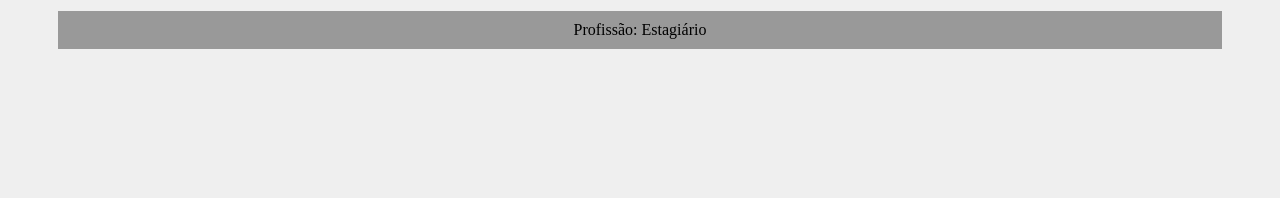
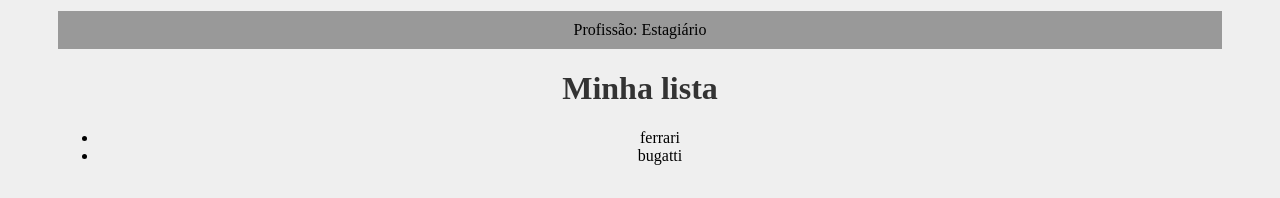
Before and after one commit to alissonfilipe/cursoReact, a React (Create React App) app: page / in a window 1280 px wide. Shown: the part 754-952 px from the top of the page. Before the commit the page ends 877 px from the top, so only its background shows below. Built offline with nearby package versions, Linux system fonts and the light colour scheme.

Commit message:
class using Reacts fragments

```diff
--- a/src/App.js
+++ b/src/App.js
@@ -3,6 +3,7 @@
 import SayMyName from './components/SayMyName';
 import Pessoa from './components/Pessoa';
 import Frase from './components/Frase';
+import List from './components/List.js';
 
 function App() {
 
@@ -24,7 +25,7 @@
       <SayMyName nome="alisson"/>
       <SayMyName nome={nome} />
       <Pessoa nome="Alisson" idade="21" profissao="Estagiário" foto="https://cdn.pixabay.com/photo/2018/03/26/20/49/tiger-3264048_640.jpg"/>
-
+      <List/>
     </div>
   );
 }
--- /dev/null
+++ b/src/components/Item.js
@@ -0,0 +1,9 @@
+function Item(props){
+    return (
+        <>
+        <li>{props.marca}</li>
+        </>
+    )
+}
+
+export default Item
--- /dev/null
+++ b/src/components/List.js
@@ -0,0 +1,16 @@
+import Item from "./Item"
+
+function List(){
+    return (
+        <>
+        <h1>Minha lista</h1>
+        <ul>
+            <Item marca= "ferrari"/>
+            <Item marca= "bugatti"/>
+
+        </ul>
+        </>
+    )
+}
+
+export default List
--- a/src/index.css
+++ b/src/index.css
@@ -1,6 +1,7 @@
 body {
   padding: 50px;
   background-color: #efefef;
+  padding-bottom: 50px;
 }
 
 h1 {
```
Also changed, not shown: 1 other file (tests, documents, lock files or other folders).
